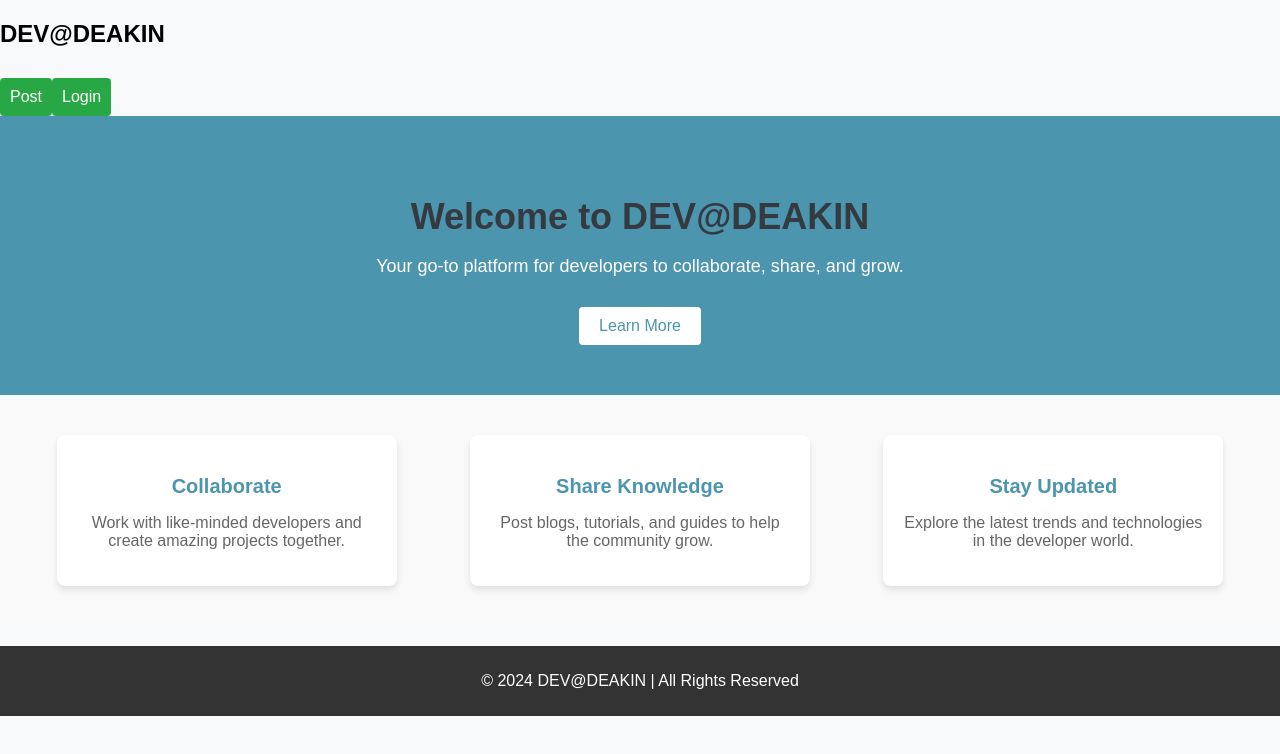
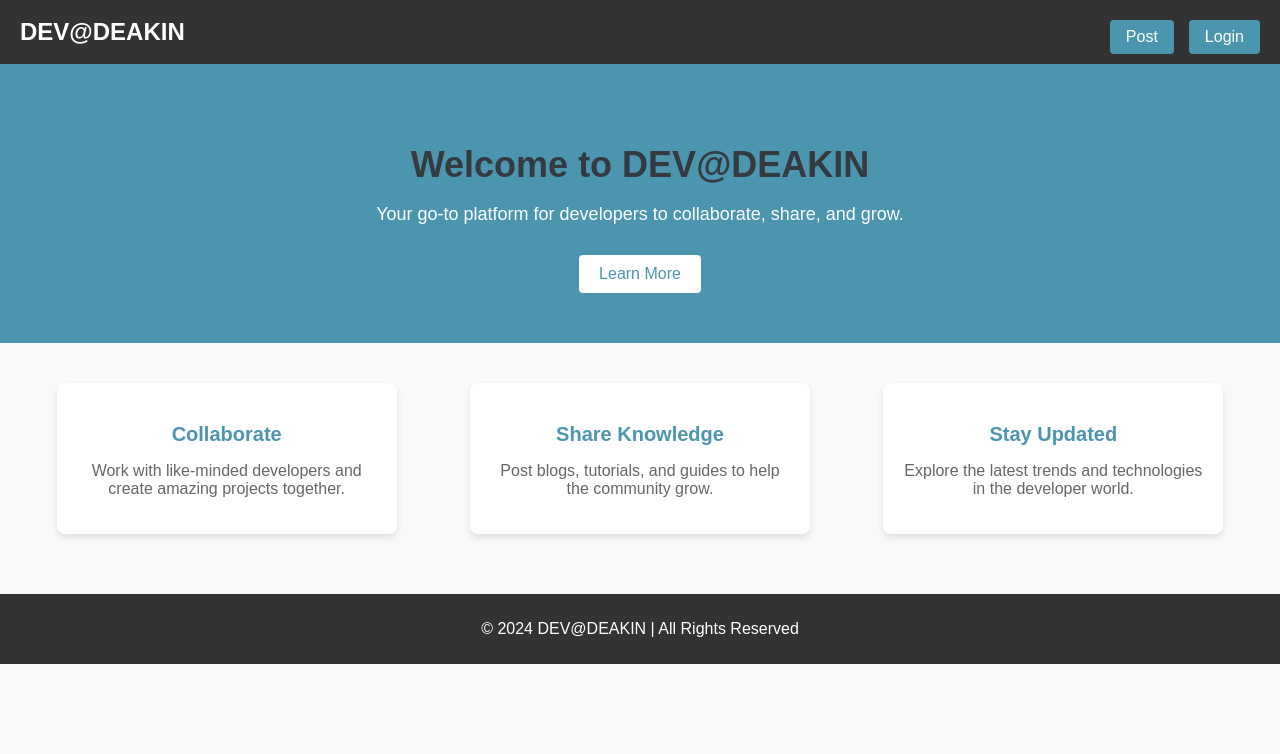
Before and after one commit to Saurabh4810/-Task-9.1C, a React (Create React App) app: page / in a window 1280 px wide. Shown: the top 754 px of the page. Built offline with nearby package versions, Linux system fonts and the light colour scheme; no server answers.

Commit message:
Update homepage.css

```diff
--- a/src/homepage.css
+++ b/src/homepage.css
@@ -1,3 +1,42 @@
+/* Navbar */
+.navbar {
+    display: flex;
+    justify-content: space-between;
+    align-items: center;
+    padding: 10px 20px;
+    background-color: #333;
+    color: white;
+}
+
+/* Navbar Left */
+.navbar-left h1 {
+    margin: 0;
+    font-size: 24px;
+}
+
+/* Navbar Right */
+.navbar-right {
+    display: flex;
+    gap: 15px; /* Add spacing between buttons */
+}
+
+/* Button Styling */
+.nav-button {
+    padding: 8px 16px;
+    background-color: #4c95af; /* Updated color */
+    color: white;
+    border: none;
+    cursor: pointer;
+    font-size: 16px;
+    border-radius: 4px;
+    transition: background-color 0.3s ease; /* Smooth hover effect */
+}
+
+/* Button Hover Effect */
+.nav-button:hover {
+    background-color: #377689; /* Slightly darker shade for hover */
+}
+
 /* Hero Section */
 .hero {
     text-align: center;
```
